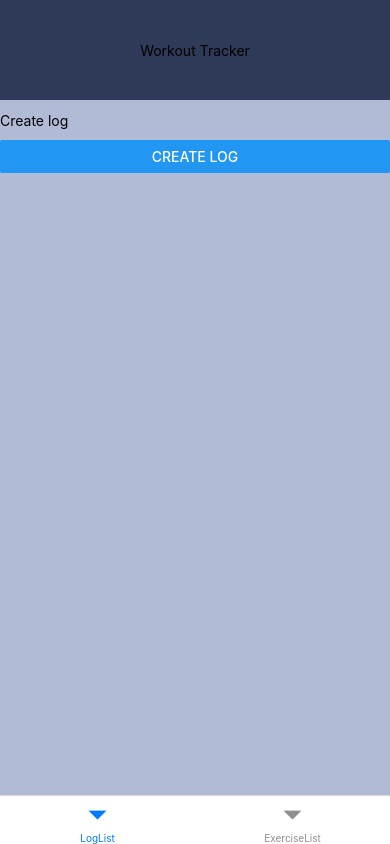
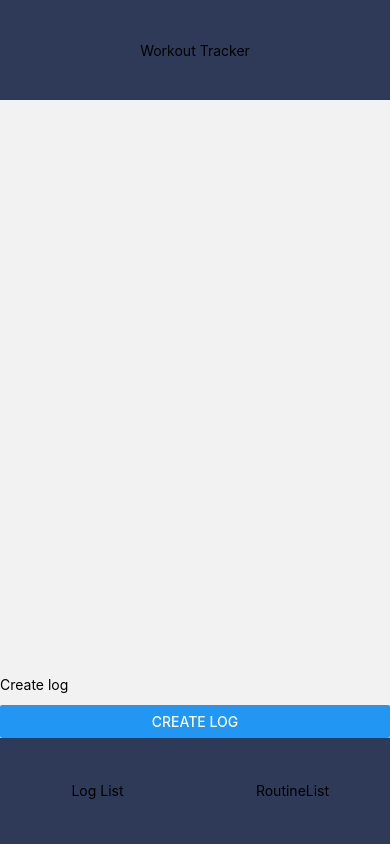
Before and after one commit to AlexAxenti/WorkoutTracker, a React Native app: screen / in a window 390 px wide. Built offline with nearby package versions, Linux system fonts and the light colour scheme.

Commit message:
Navigation for log and routine pages

```diff
--- a/App.js
+++ b/App.js
@@ -1,11 +1,12 @@
 import { StatusBar } from 'expo-status-bar';
-import { StyleSheet, Text, View, TextInput, Button } from 'react-native';
+import { StyleSheet, Text, View, TextInput, Button, TouchableOpacity } from 'react-native';
 import React, { useState } from 'react';
 
 import { createBottomTabNavigator } from '@react-navigation/bottom-tabs';
-
+import { createStackNavigator } from '@react-navigation/stack';
 import { NavigationContainer } from '@react-navigation/native';
 
+const Stack = createStackNavigator();
 const Tab = createBottomTabNavigator();
 
 const LogRecord = (props) => {
@@ -16,7 +17,7 @@ const LogRecord = (props) => {
   )
 };
 
-const LogListScreen = (props) => {
+const LogListScreen = ({ navigation }) => {
   const [text, setText] = useState('');
   const [logs, setLogs] = useState([]);
 
@@ -24,14 +25,16 @@ const LogListScreen = (props) => {
     <LogRecord title={log}></LogRecord>
   )
   return (
-    <View style={styles.centerContent}>
+    <View style={styles.outerScreenLayout}>
       <View style={styles.topNav}>
           <Text>Workout Tracker</Text>
       </View>
+      <View style={styles.centerContent}>
         <View>
           <StatusBar style="auto" />
           {logElements}
         </View>
+        <View style={{marginTop: 'auto'}}>
           <TextInput
             style={{ height: 40 }}
             placeholder="Create log"
@@ -46,44 +49,99 @@ const LogListScreen = (props) => {
             title='create log'
           />
         </View>
-  )
-}
-
-const ExerciseListScreen = (props) => {
-  const [exercises, setExercises] = useState(['Bench press', 'Squats', 'Cable rows']);
-
-  const exercisesElements = exercises.map(exercise =>
-    <LogRecord title={exercise}></LogRecord>
-  )
-
-  return (
-    <View>
-      <View style={styles.topNav}>
-          <Text>Exercise List</Text>
       </View>
-      <View style={styles.centerContent}>
-        {exercisesElements}
+      <View style={styles.botNav}>
+        {/* <Text>Workout Tracker</Text> */}
+        <TouchableOpacity style={styles.botNavButton} onPress={() => navigation.navigate('LogList')}>
+          <Text>Log List</Text>
+        </TouchableOpacity>
+        <TouchableOpacity style={styles.botNavButton} onPress={() => navigation.navigate('RoutineList')}>
+          <Text>RoutineList</Text>
+        </TouchableOpacity>
       </View>
     </View>
   )
 }
 
+const RoutineListScreen = ({ navigation }) => {
+  const [routines, setRoutines] = useState(['test']);
+
+  const routineElements = routines.map(routine =>
+    <LogRecord title={routine}></LogRecord>
+  )
+
+  return (
+    <View style={styles.outerScreenLayout}>
+      <View style={styles.topNav}>
+        <Text>Routine List</Text>
+      </View>
+      <View style={styles.centerContent}>
+        <View>
+          {routineElements}
+        </View>
+        <View style={{ marginTop: 'auto' }}>
+          <Button
+            onPress={() => {
+              // logs.push(text)
+              console.log("Create Routine")
+            }}
+            title='Create Routine'
+          />
+        </View>
+      </View>
+      <View style={styles.botNav}>
+        <TouchableOpacity style={styles.botNavButton} onPress={() => navigation.navigate('LogList')}>
+          <Text>Log List</Text>
+        </TouchableOpacity>
+        <TouchableOpacity style={styles.botNavButton} onPress={() => navigation.navigate('RoutineList')}>
+          <Text>RoutineList</Text>
+        </TouchableOpacity>
+      </View>
+    </View>
+    // <View>
+    //   <View style={styles.topNav}>
+    //     <Text>Routine List</Text>
+    //   </View>
+    //   <View style={styles.centerContent}>
+    //     {routinesElements}
+    //   </View>
+    //   <Button
+    //     onPress={() => {
+    //       // logs.push(text)
+    //       setLogs([...logs, text])
+    //     }}
+    //     title='create record'
+    //   />
+    //   <View style={styles.botNav}>
+    //     {/* <Text>Workout Tracker</Text> */}
+    //     <Button
+    //       title="Log List"
+    //       onPress={() => navigation.navigate('LogList')}
+    //     />
+    //   </View>
+    // </View>
+  )
+}
+
 export default function App() {
   return (
-    // <View style={styles.container}>
-    <NavigationContainer style={{flexDirection: "column"}}>
-      <Tab.Navigator screenOptions={{ headerShown: false }}>
-        <Tab.Screen name="LogList" component={LogListScreen} />
-        <Tab.Screen name="ExerciseList" component={ExerciseListScreen} />
-        {/* <LogListScreen></LogListScreen> */}
-        {/* <View style={styles.botNav}></View> */}
-      </Tab.Navigator>
+    <NavigationContainer>
+      <Stack.Navigator
+        screenOptions={{
+          headerShown: false
+        }}>
+        <Stack.Screen name="LogList" component={LogListScreen}/>
+        <Stack.Screen name="RoutineList" component={RoutineListScreen} />
+      </Stack.Navigator>
     </NavigationContainer>
-    // </View>
   );
 }
 
 const styles = StyleSheet.create({
+  outerScreenLayout: {
+    flex: 1,
+    flexDirection: 'column',
+  },
   topNav: {
     height: 100,
     backgroundColor: '#2f3a59',
@@ -95,9 +153,15 @@ const styles = StyleSheet.create({
     backgroundColor: '#2f3a59',
     alignItems: 'center',
     justifyContent: 'center',
+    flexDirection: 'row'
+  },
+  botNavButton: {
+    flex: 1,
+    alignItems: 'center',
+    justifyContent: 'center'
   },
   centerContent: {
-    backgroundColor: '#b2bbd6',
+    // backgroundColor: '#b2bbd6',
     // alignItems: 'center',
     // justifyContent: 'center',
     flex: 6,
--- a/package.json
+++ b/package.json
@@ -13,6 +13,7 @@
     "@react-navigation/bottom-tabs": "^6.5.8",
     "@react-navigation/native": "^6.1.7",
     "@react-navigation/native-stack": "^6.9.13",
+    "@react-navigation/stack": "^6.3.17",
     "expo": "~49.0.11",
     "expo-status-bar": "~1.6.0",
     "react": "18.2.0",
```
Also changed, not shown: 1 other file (tests, documents, lock files or other folders). Lines whose indentation alone changed are shown as unchanged.
